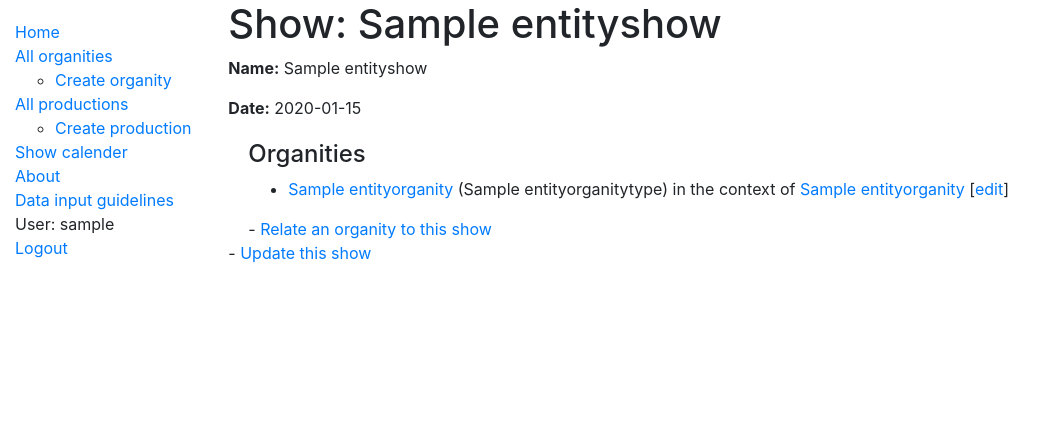
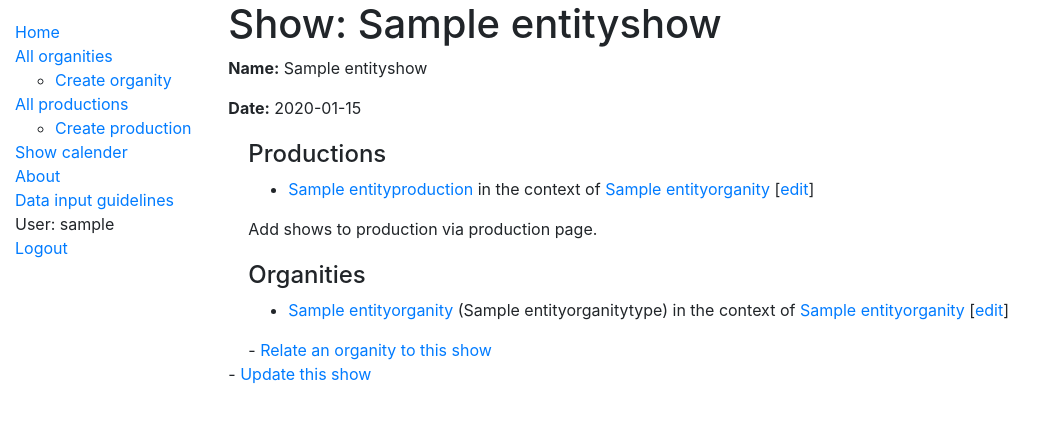
Before and after one commit to ruettet/StageBrainz, a Django app: template catalog/templates/catalog/entityshow_detail.html in a window 1280 px wide. Shown: the top 423 px of the page, without its empty margins (0-1056 px from the left). Run offline with Django 3.2, Linux system fonts and the light colour scheme; the template is opened without the code that fills it: values that come from a table or form of the project are taken from there, others are empty; a user stored in the database is signed in; tables that the repository leaves empty hold one stand-in row (values such as "Sample post"); some libraries are stand-ins or nearby versions.

Commit message:
fixes #39

```diff
--- a/catalog/models.py
+++ b/catalog/models.py
@@ -15,6 +15,7 @@ class Entity(models.Model):
 
     class Meta:
         abstract = True
+        ordering = ['sort_name']
 
 
 class EntityType(models.Model):
@@ -266,6 +267,9 @@ class RelationShowProduction(Relation):
     entity_b = models.ForeignKey('EntityProduction', on_delete=models.PROTECT)
     relation_type = models.ForeignKey('RelationShowProductionType', on_delete=models.PROTECT, blank=True, null=True)
 
+    class Meta:
+        ordering = ['entity_a']
+
 
 class RelationShowProductionType(RelationType):
     pass
@@ -335,6 +339,9 @@ class RelationProductionOrganity(Relation):
     entity_a = models.ForeignKey('EntityProduction', on_delete=models.PROTECT)
     entity_b = models.ForeignKey('EntityOrganity', on_delete=models.PROTECT)
     relation_type = models.ForeignKey('RelationProductionOrganityType', on_delete=models.PROTECT, blank=True, null=True)
+
+    class Meta:
+        ordering = ['-highlighted_relation', 'entity_b']
 
 
 class RelationProductionOrganityType(RelationType):
--- a/catalog/templates/catalog/entityorganity_list.html
+++ b/catalog/templates/catalog/entityorganity_list.html
@@ -6,7 +6,7 @@
   <ul>
     {% for organity in entityorganity_list %}
       <li>
-        <a href="{{ organity.get_absolute_url }}">{{ organity.name }}</a> ({{organity.name}})
+        <a href="{{ organity.get_absolute_url }}">{{ organity.sort_name }}</a> ({{organity.name}}{% if organity.disambiguation %}, {{organity.disambiguation}}{% endif %})
       </li>
     {% endfor %}
   </ul>
--- a/catalog/templates/catalog/entityproduction_list.html
+++ b/catalog/templates/catalog/entityproduction_list.html
@@ -6,7 +6,7 @@
   <ul>
     {% for production in entityproduction_list %}
       <li>
-        <a href="{{ production.get_absolute_url }}">{{ production.name }}</a> ({{production.disambiguation}}, {{production.season}})
+        <a href="{{ production.get_absolute_url }}">{{ production.sort_name }}</a> ({{production.disambiguation}}, {{production.season}})
       </li>
     {% endfor %}
   </ul>
--- a/catalog/templates/catalog/entityshow_detail.html
+++ b/catalog/templates/catalog/entityshow_detail.html
@@ -5,6 +5,23 @@
 
     <p><strong>Name:</strong> {{ entityshow.name }}</p>
     <p><strong>Date:</strong> {{ entityshow.when_date }}</p>
+
+    <!-- display connected shows -->
+    <div style="margin-left:20px;margin-top:20px">
+        <h4>Productions</h4>
+            <ul>
+                {% for relation in entityshow.relationshowproduction_set.all %}
+                    <li>
+                        <a href="{% url 'productions-detail' relation.entity_b.pk %}">
+                            {{relation.entity_b.name}}
+                        </a>
+                        {% if relation.context_of_organity %}in the context of <a href="{% url 'organities-detail' relation.context_of_organity.pk %}">{{relation.context_of_organity}}</a>{% endif %}
+                        {% if perms.catalog.can_change_relation_show_production %}[<a href="{% url 'production_show_update' relation.pk %}">edit</a>]{% endif %}
+                    </li>
+                {% endfor %}
+            </ul>
+        {% if perms.catalog.can_add_relation_show_production %}<p>Add shows to production via production page.</p> {% endif %}
+    </div>
 
     <!-- display connected shows -->
     <div style="margin-left:20px;margin-top:20px">
```
Also changed, not shown: catalog/templates/catalog/entityproduction_detail.html (+8 -10 lines), catalog/migrations/0002_auto_20191102_1845.py (added).
